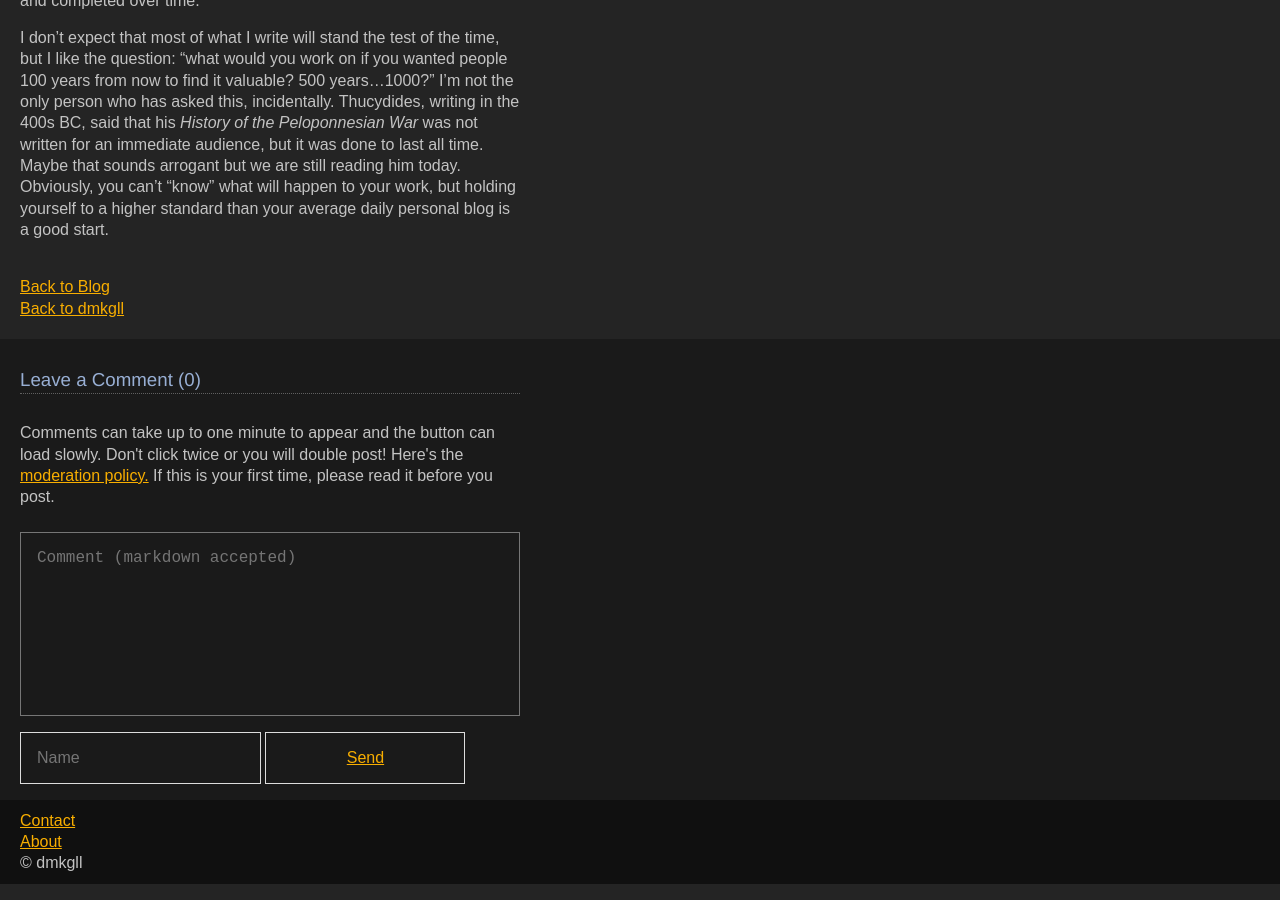
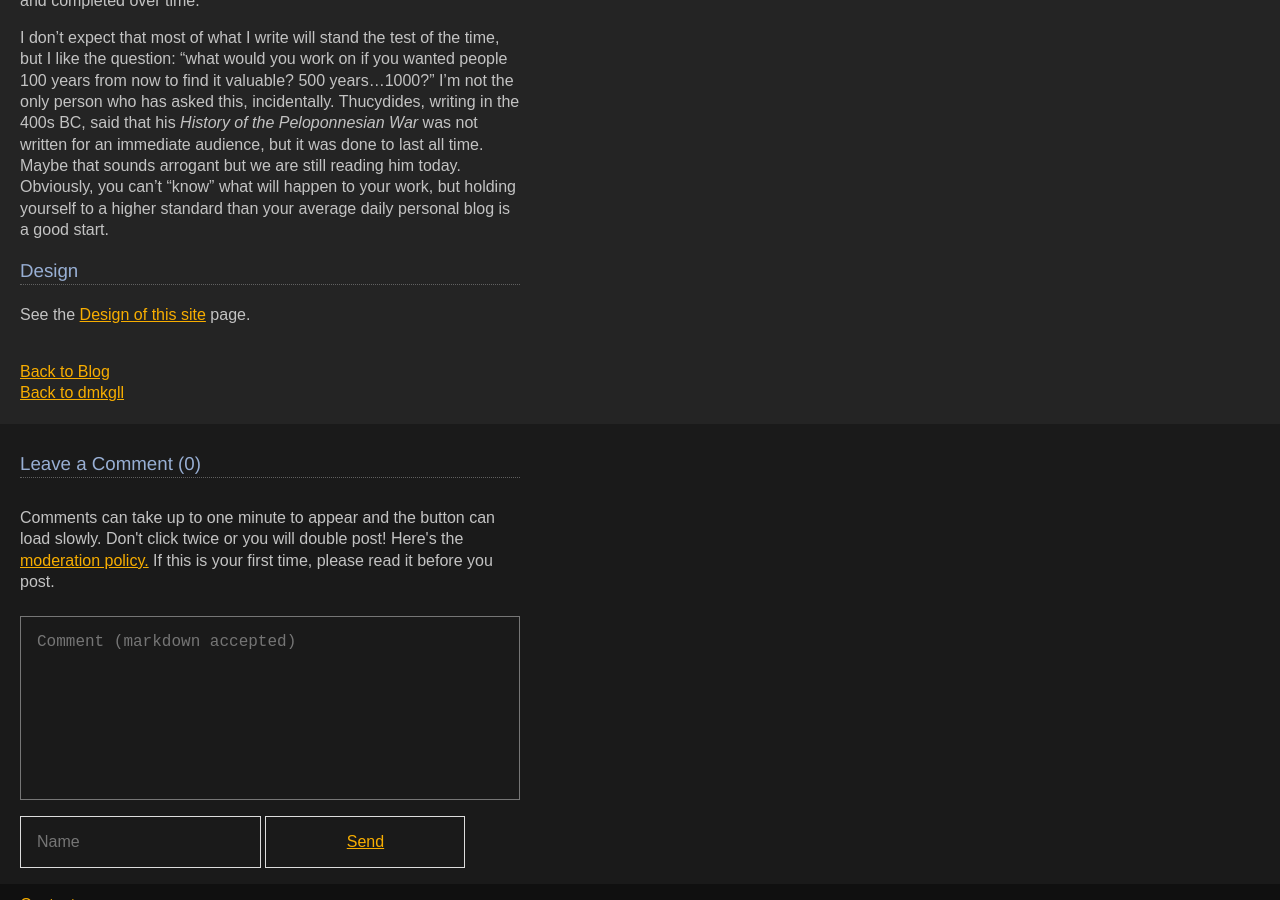
Before and after one commit to dmkgll/dmkgll, a Jekyll site: the page built from _posts/2022-06-21-about-this-site.md, in a window 1280 px wide and 900 px high, scrolled down 2193 px. Built offline with Jekyll 4.4.1, drawn with Linux system fonts in a browser that asks for light colours.

Commit message:
Update 2022-06-21-about-this-site.md

```diff
--- a/_posts/2022-06-21-about-this-site.md
+++ b/_posts/2022-06-21-about-this-site.md
@@ -64,3 +64,7 @@ Hopefully the mature, final iteration of a long process. The name is just my fir
 I love Gwern Branwen's "[long site](https://www.gwern.net/About)." The idea is that you "work on projects that are too big to work on normally or too tedious." To that end, a lot of the pages and posts here will be evolving rather than static. Sometimes things will be published incomplete or in draft form and completed over time.
 
 I don't expect that most of what I write will stand the test of the time, but I like the question: "what would you work on if you wanted people 100 years from now to find it valuable? 500 years...1000?" I'm not the only person who has asked this, incidentally. Thucydides, writing in the 400s BC, said that his *History of the Peloponnesian War* was not written for an immediate audience, but it was done to last all time. Maybe that sounds arrogant but we are still reading him today. Obviously, you can't "know" what will happen to your work, but holding yourself to a higher standard than your average daily personal blog is a good start.
+
+### Design
+
+See the [Design of this site](/) page.
```
